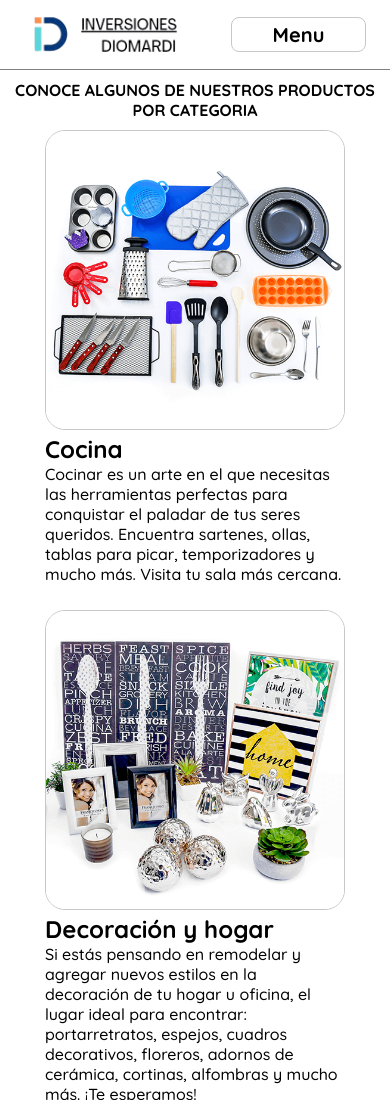
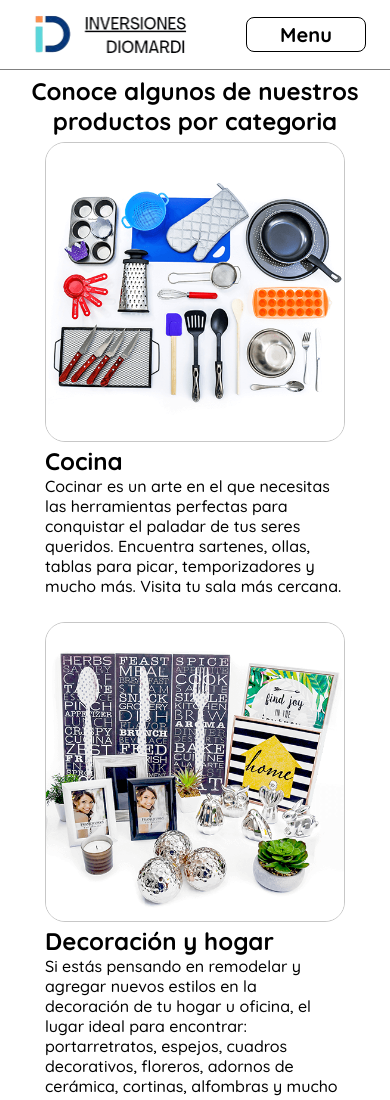
Before and after one commit to Jhonii10/inversiones-diomardi-sas, a website: page productos.html in a window 390 px wide. Shown: the top 1100 px of the page. Drawn offline with Linux system fonts and the light colour scheme.

Commit message:
cambios hechos el 10-02-2023

```diff
--- a/inicio.css
+++ b/inicio.css
@@ -68,7 +68,6 @@ body
 .imagen-nombre,.navegacion
 {
 
-    margin-right: 20px;
     margin-left: 20px;
 }
 
@@ -87,8 +86,8 @@ body
     color: var(--black);
     background-color: var(--white);
     border-radius: 8px;
-    border: 1px solid var(--very-ligth-pink);
-    width: 100%;
+    border: 1px solid black;
+    width: 120px;
     cursor: pointer;
     font-size: var(--md) !important;
     font-weight: bold;
@@ -597,7 +596,7 @@ body
     border-radius: 6px;
     padding: 20px 20px 0 20px;
     background-color: rgba(255, 255, 255, .9);
-    backdrop-filter: blur(5px);
+    /* backdrop-filter: blur(5px); */
     font-weight: bold;
     font-size: 18px;
 
--- a/productos.css
+++ b/productos.css
@@ -23,8 +23,12 @@
 #texto-principal
 {
     text-align: center;
-    margin: 10px;
-    margin-top: 120px;
+    margin-top: 70px;
+}
+
+#texto-principal h1
+{
+   padding: 24px 0px;
 }
 
 
@@ -146,7 +150,12 @@
 {
     margin-top: 0;
     font-size: 8px !important;
-    margin: 10px;
+}
+
+#texto-principal h1
+{
+   padding: 6px 0px;
+   font-size: 24px;
 }
 
 
--- a/productos.html
+++ b/productos.html
@@ -92,7 +92,7 @@
 
 
 <div id="texto-principal">
-    <h1 >CONOCE ALGUNOS DE NUESTROS PRODUCTOS POR CATEGORIA</h1>
+    <h1 >Conoce algunos de nuestros productos por categoria</h1>
 </div>
 
 <section class="menu-mobile">
```
Also changed, not shown: package.json (added, +19 -0 lines).
